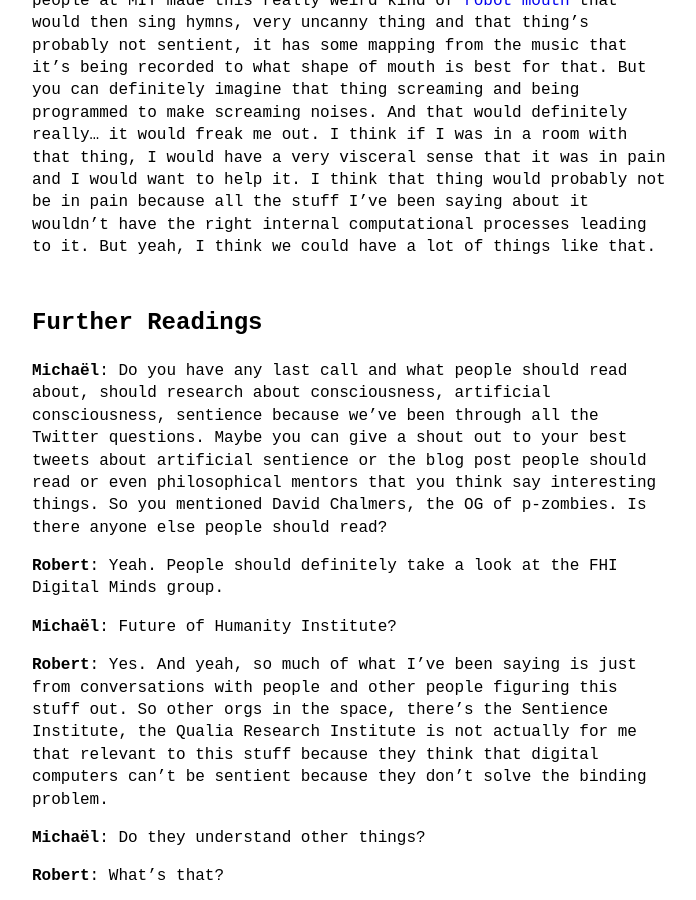
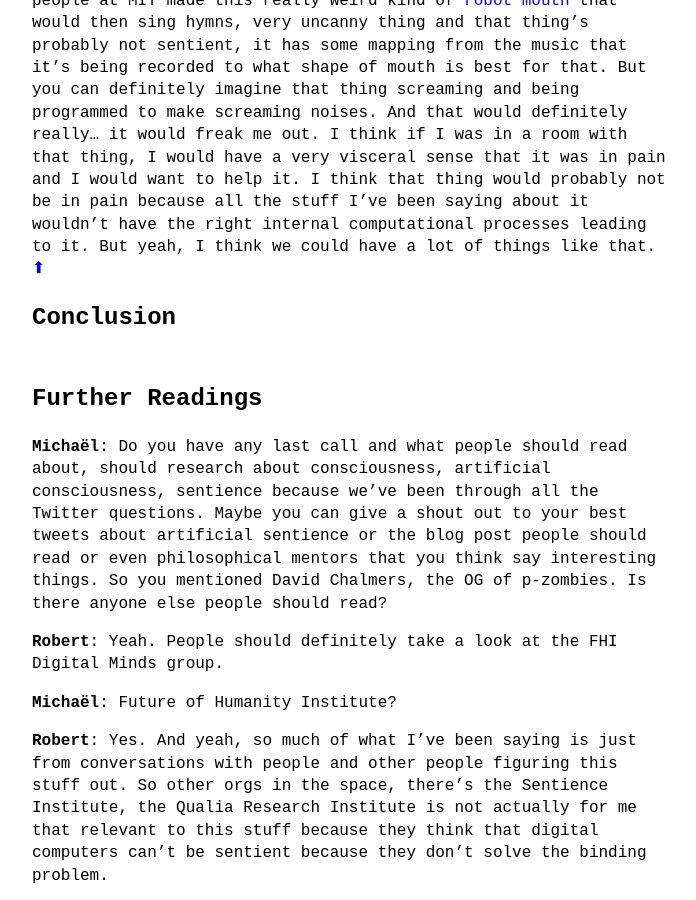
Before and after one commit to theinsideview/theinsideview.github.io, a Jekyll site: the page built from _posts/2022-08-25-roblong.md, in a window 1280 px wide and 900 px high, scrolled down 42986 px. Shown: the whole window, without its empty margins (288-984 px from the left). Built offline with Jekyll 4.4.1, drawn with Linux system fonts in a browser that asks for light colours.

Commit message:
Update 2022-08-25-roblong.md

```diff
--- a/_posts/2022-08-25-roblong.md
+++ b/_posts/2022-08-25-roblong.md
@@ -812,7 +812,9 @@ Yeah, I think there are a lot of things that are morally important that do seem
 This is what makes kind of human conscious is that we have this memory, sorry, not the consciousness part but the actual identity part where we go to sleep and if we're not able to remember what happened before then there wouldn't be this continuous identity. What would be the difference between an artificial being that is able to pretend it's in pain and something that is actually in pain. Is there a pain zombie?
 
 **Robert**:
-Yeah, I think it a lot's going to depend on the computations that underlie the pain. I guess we have this with video games, you can already give things maybe hard coded pain responses. I don't know, this was big on Twitter. I feel like people at MIT made this really weird kind of [robot mouth](https://www.vice.com/en/article/pkevv7/this-disembodied-robotic-mouth-is-reciting-algorithmically-generated-prayers) that would then sing hymns, very uncanny thing and that thing's probably not sentient, it has some mapping from the music that it's being recorded to what shape of mouth is best for that. But you can definitely imagine that thing screaming and being programmed to make screaming noises. And that would definitely really... it would freak me out. I think if I was in a room with that thing, I would have a very visceral sense that it was in pain and I would want to help it. I think that thing would probably not be in pain because all the stuff I've been saying about it wouldn't have the right internal computational processes leading to it. But yeah, I think we could have a lot of things like that.
+Yeah, I think it a lot's going to depend on the computations that underlie the pain. I guess we have this with video games, you can already give things maybe hard coded pain responses. I don't know, this was big on Twitter. I feel like people at MIT made this really weird kind of [robot mouth](https://www.vice.com/en/article/pkevv7/this-disembodied-robotic-mouth-is-reciting-algorithmically-generated-prayers) that would then sing hymns, very uncanny thing and that thing's probably not sentient, it has some mapping from the music that it's being recorded to what shape of mouth is best for that. But you can definitely imagine that thing screaming and being programmed to make screaming noises. And that would definitely really... it would freak me out. I think if I was in a room with that thing, I would have a very visceral sense that it was in pain and I would want to help it. I think that thing would probably not be in pain because all the stuff I've been saying about it wouldn't have the right internal computational processes leading to it. But yeah, I think we could have a lot of things like that.  <a href="#outline">⬆</a>
+
+# Conclusion
 
 ## Further Readings
 
```
